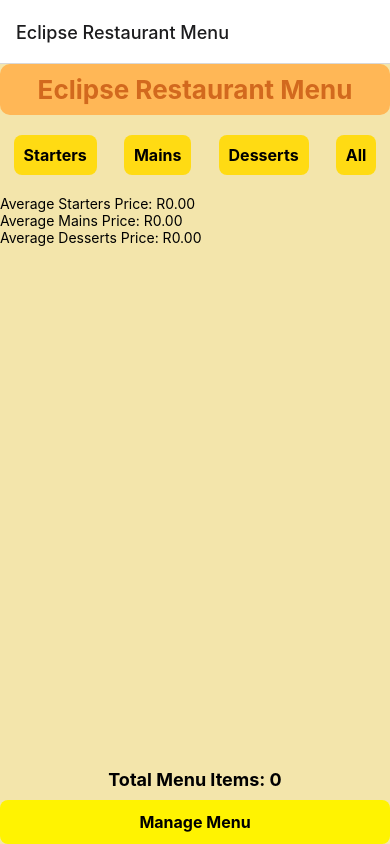
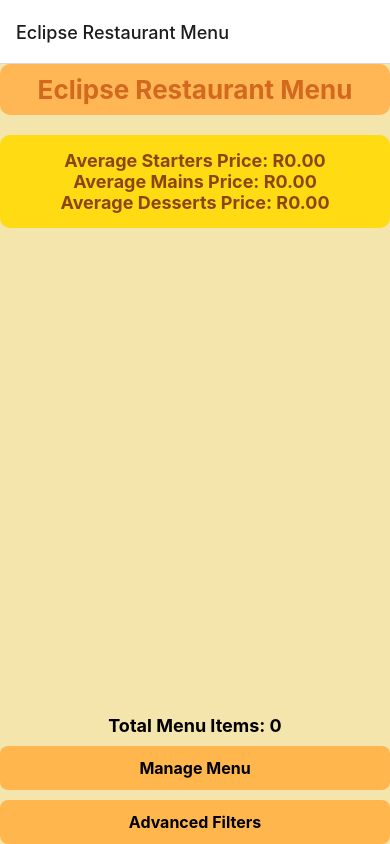
Before and after one commit to 2111Puja/EclipseApp, a React Native app: screen / in a window 390 px wide. Built offline with nearby package versions, Linux system fonts and the light colour scheme.

Commit message:
third commit

```diff
--- a/App.tsx
+++ b/App.tsx
@@ -3,8 +3,9 @@ import { StatusBar } from 'expo-status-bar';
 import { FlatList, SafeAreaView, StyleSheet, Text, TouchableOpacity, View } from 'react-native';
 import { NavigationContainer } from '@react-navigation/native';
 import { createStackNavigator } from '@react-navigation/stack';
-import ManageMenuScreen from './ManageMenuScreen'; // Import your ManageMenuScreen
-import { MenuItem, RootStackParamList } from './types'; // Import types
+import ManageMenuScreen from './ManageMenuScreen';
+import FilterMenuScreen from './FilterMenuScreen';
+import { MenuItem, RootStackParamList } from './types';
 
 // Create the stack navigator
 const Stack = createStackNavigator<RootStackParamList>();
@@ -21,12 +22,6 @@ const calculateAveragePrice = (items: MenuItem[], course: string) => {
 export default function App() {
   const initialDishes: MenuItem[] = []; // Initial state for menu items
   const [menuItems, setMenuItems] = useState<MenuItem[]>(initialDishes);
-  const [filter, setFilter] = useState<string>(''); // For course filtering
-
-  // Filter menu items based on the selected course
-  const filteredMenuItems = filter
-    ? menuItems.filter(item => item.course === filter)
-    : menuItems;
 
   // Calculate average price for each course
   const averageStartersPrice = calculateAveragePrice(menuItems, 'Starter');
@@ -45,35 +40,29 @@ export default function App() {
                 <Text style={styles.appName}>Eclipse Restaurant Menu</Text>
               </View>
 
-              {/* Filter buttons */}
-              <View style={styles.filterContainer}>
-                {['Starter', 'Main', 'Dessert', ''].map(course => (
-                  <TouchableOpacity
-                    key={course}
-                    style={styles.filterButton}
-                    onPress={() => setFilter(course)}
-                  >
-                    <Text style={styles.filterText}>{course ? `${course}s` : 'All'}</Text>
-                  </TouchableOpacity>
-                ))}
-              </View>
-
               {/* Display average prices */}
-              <View>
-                <Text>Average Starters Price: R{averageStartersPrice.toFixed(2)}</Text>
-                <Text>Average Mains Price: R{averageMainsPrice.toFixed(2)}</Text>
-                <Text>Average Desserts Price: R{averageDessertsPrice.toFixed(2)}</Text>
+              <View style={styles.averagePriceContainer}>
+                <Text style={styles.averagePriceText}>Average Starters Price: R{averageStartersPrice.toFixed(2)}</Text>
+                <Text style={styles.averagePriceText}>Average Mains Price: R{averageMainsPrice.toFixed(2)}</Text>
+                <Text style={styles.averagePriceText}>Average Desserts Price: R{averageDessertsPrice.toFixed(2)}</Text>
               </View>
 
               {/* FlatList for displaying menu items */}
               <FlatList
-                data={filteredMenuItems}
-                keyExtractor={(item) => item.id} // Use item.id as key
+                data={menuItems} // Display all menu items without filtering
+                keyExtractor={(item) => item.id}
                 renderItem={({ item }) => (
                   <View style={styles.itemContainer}>
-                    <Text style={styles.itemText}>
-                      {item.name} - {item.description} ({item.course})
-                    </Text>
+                    {/* Dish name */}
+                    <Text style={styles.dishName}>{item.name}</Text>
+
+                    {/* Dish description */}
+                    <Text style={styles.dishDescription}>{item.description}</Text>
+
+                    {/* Course type */}
+                    <Text style={styles.courseType}>{item.course}</Text>
+
+                    {/* Price */}
                     <View style={styles.priceContainer}>
                       <Text style={styles.priceText}>R{item.price.toFixed(2)}</Text>
                     </View>
@@ -81,7 +70,7 @@ export default function App() {
                 )}
               />
 
-              <Text style={styles.totalItems}>Total Menu Items: {filteredMenuItems.length}</Text>
+              <Text style={styles.totalItems}>Total Menu Items: {menuItems.length}</Text>
 
               {/* Navigate to Manage Menu screen */}
               <TouchableOpacity
@@ -89,6 +78,14 @@ export default function App() {
                 onPress={() => navigation.navigate('Manage Menu', { menuItems, setMenuItems })}
               >
                 <Text style={styles.buttonText}>Manage Menu</Text>
+              </TouchableOpacity>
+
+              {/* Navigate to Filter Menu Screen */}
+              <TouchableOpacity
+                style={styles.navigateButton}
+                onPress={() => navigation.navigate('FilterMenu', { items: menuItems, navigation })}
+              >
+                <Text style={styles.buttonText}>Advanced Filters</Text>
               </TouchableOpacity>
             </SafeAreaView>
           )}
@@ -103,11 +100,15 @@ export default function App() {
             />
           )}
         </Stack.Screen>
+
+        {/* Filter Menu Screen */}
+        <Stack.Screen name="FilterMenu">
+          {({ route, navigation }) => <FilterMenuScreen items={route.params.items} navigation={navigation} route={undefined} />}
+        </Stack.Screen>
       </Stack.Navigator>
     </NavigationContainer>
   );
 }
-
 
 /*Stackoverflow, 2024
   React typescript onClick event typing
@@ -140,44 +141,58 @@ const styles = StyleSheet.create({
     fontWeight: 'bold',
     color: '#d2691e',
   },
-  filterContainer: {
-    flexDirection: 'row',
-    justifyContent: 'space-around',
+  averagePriceContainer: {
+    backgroundColor: '#ffdb13',
+    padding: 15,
+    borderRadius: 10,
     marginBottom: 20,
+    alignItems: 'center',
   },
-  filterButton: {
-    backgroundColor: '#ffdb13',
-    padding: 10,
-    borderRadius: 8,
-  },
-  filterText: {
-    color: 'black',
+  averagePriceText: {
+    fontSize: 18,
+    color: '#8b4513',
     fontWeight: 'bold',
-    fontSize: 16,
   },
   itemContainer: {
-    flexDirection: 'row',
-    justifyContent: 'space-between',
     padding: 15,
-    borderBottomWidth: 1,
-    borderBottomColor: '#ff6347',
-    backgroundColor: '#fff9e6',
+    borderWidth: 1,
+    borderColor: '#800000',
+    backgroundColor: '#fdf4e3',
     marginBottom: 10,
     borderRadius: 10,
+    shadowColor: '#000',
+    shadowOffset: { width: 0, height: 2 },
+    shadowOpacity: 0.2,
+    shadowRadius: 3,
   },
-  itemText: {
+  dishName: {
+    fontSize: 22,
+    fontWeight: 'bold',
+    color: '#d2691e',
+    marginBottom: 5,
+  },
+  dishDescription: {
     fontSize: 16,
-    color: '#d2691e',
+    color: '#8b4513',
+    marginBottom: 5,
+  },
+  courseType: {
+    fontSize: 16,
+    color: '#a0522d',
+    fontStyle: 'italic',
   },
   priceContainer: {
-    backgroundColor: '#ffdb13',
-    padding: 5,
-    borderRadius: 10,
+    flex: 1,
+    alignItems: 'flex-end',
   },
   priceText: {
     fontSize: 18,
     color: 'black',
     fontWeight: 'bold',
+    backgroundColor: '#ffe747',
+    paddingVertical: 2,
+    paddingHorizontal: 5,
+    borderRadius: 5,
   },
   totalItems: {
     marginTop: 20,
@@ -187,7 +202,7 @@ const styles = StyleSheet.create({
     color: '#000',
   },
   navigateButton: {
-    backgroundColor: '#fff301',
+    backgroundColor: '#ffb74d',
     padding: 12,
     borderRadius: 8,
     alignItems: 'center',
--- a/FilterMenuScreen.tsx
+++ b/FilterMenuScreen.tsx
@@ -1,17 +1,26 @@
 import React, { useState } from 'react';
-import { View, Text, StyleSheet } from 'react-native';
+import { View, Text, StyleSheet, TouchableOpacity } from 'react-native';
 import { Picker } from '@react-native-picker/picker';
 import { FlatList } from 'react-native-gesture-handler';
+import { StackNavigationProp } from '@react-navigation/stack';
 
 // Define props type for navigation
 type FilterMenuScreenProps = {
-  items: { id: string; name: string; type: string; }[]; // Adjust type based on your items structure
+  navigation: StackNavigationProp<any>; // Update the type based on your navigator structure
+  route: any; // You can define the route params if needed
+  items: { id: string; name: string; course: string; }[]; // Adjust type based on your items structure
 };
 
-const FilterMenuScreen: React.FC<FilterMenuScreenProps> = ({ items }) => {
+const FilterMenuScreen: React.FC<FilterMenuScreenProps> = ({ items, navigation }) => {
   const [selectedType, setSelectedType] = useState('Starter');
-  const filteredItems = items.filter(item => item.type === selectedType);
+  const filteredItems = items.filter(item => item.course === selectedType);
 
+  const handleItemPress = (itemId: string) => {
+    // Navigate to another screen or handle item press
+    navigation.navigate('ItemDetail', { itemId }); // Update 'ItemDetail' to your actual screen name
+  };
+
+  // Ensure the function returns JSX
   return (
     <View style={styles.container}>
       <Text style={styles.title}>Filter Menu By Course</Text>
@@ -21,7 +30,7 @@ const FilterMenuScreen: React.FC<FilterMenuScreenProps> = ({ items }) => {
         style={styles.picker}
       >
         <Picker.Item label="Starter" value="Starter" />
-        <Picker.Item label="Main Course" value="Main Course" />
+        <Picker.Item label="Main" value="Main" />
         <Picker.Item label="Dessert" value="Dessert" />
       </Picker>
 
@@ -29,14 +38,17 @@ const FilterMenuScreen: React.FC<FilterMenuScreenProps> = ({ items }) => {
         data={filteredItems}
         keyExtractor={(item) => item.id}
         renderItem={({ item }) => (
-          <View style={styles.itemContainer}>
-            <Text style={styles.itemText}>{item.name}</Text>
-          </View>
+          <TouchableOpacity onPress={() => handleItemPress(item.id)}>
+            <View style={styles.itemContainer}>
+              <Text style={styles.itemText}>{item.name}</Text>
+            </View>
+          </TouchableOpacity>
         )}
       />
     </View>
   );
 };
+
 /*Stackoverflow, 2024
   React typescript onClick event typing
   Stackoverflow
@@ -49,7 +61,6 @@ const FilterMenuScreen: React.FC<FilterMenuScreenProps> = ({ items }) => {
    https://www.youtube.com/watch?v=BNzC7QyoPNk&list=PL480DYS-b_kfYdAhBTh7U6fzNlE3ME7MD&index=8&ab_channel=IIEVCSchoolofComputerScience
    [Accessed 28 September 2024]. */
 
-// Styles
 const styles = StyleSheet.create({
   container: {
     flex: 1,
@@ -62,26 +73,25 @@ const styles = StyleSheet.create({
     fontSize: 24,
     fontWeight: 'bold',
     marginBottom: 20,
-    color: '#d2691e', // Matches the color palette for consistency
+    color: '#d2691e',
   },
   picker: {
-    width: '80%',
     height: 50,
-    backgroundColor: '#ffdb13', // Yellow background to match your theme
-    borderRadius: 8,
+    width: 200,
+    backgroundColor: '#ffdb13',
     marginBottom: 20,
   },
   itemContainer: {
-    padding: 15,
-    backgroundColor: '#fff',
+    padding: 10,
+    marginVertical: 5,
+    backgroundColor: '#fff9e6',
     borderRadius: 8,
-    marginBottom: 10,
     width: '100%',
     alignItems: 'center',
   },
   itemText: {
     fontSize: 18,
-    color: '#d2691e', // Matches the text color of other UI elements
+    color: '#d2691e',
   },
 });
 
--- a/ManageMenuScreen.tsx
+++ b/ManageMenuScreen.tsx
@@ -2,35 +2,28 @@ import React, { useState } from 'react';
 import { View, Text, TextInput, Button, StyleSheet, FlatList, TouchableOpacity } from 'react-native';
 import { RouteProp } from '@react-navigation/native';
 import { StackNavigationProp } from '@react-navigation/stack';
-import { MenuItem, RootStackParamList } from './App';
+import { MenuItem, RootStackParamList } from './types';
 import { Picker } from '@react-native-picker/picker';
-import { Dispatch, SetStateAction } from 'react';
 
-// Define the props for the ManageMenuScreen
-// Define the props for the ManageMenuScreen component
 type ManageMenuScreenProps = {
-  navigation: StackNavigationProp<RootStackParamList, 'Manage Menu'>; // Handles navigation
-  route: RouteProp<RootStackParamList, 'Manage Menu'>; // Handles the route parameters
+  navigation: StackNavigationProp<RootStackParamList, 'Manage Menu'>;
+  route: RouteProp<RootStackParamList, 'Manage Menu'>;
 };
 
-// ManageMenuScreen component
 const ManageMenuScreen: React.FC<ManageMenuScreenProps> = ({ route, navigation }) => {
-  const { menuItems, setMenuItems } = route.params; // Extract parameters from route
-
+  const { menuItems, setMenuItems } = route.params;
 
   const [newItem, setNewItem] = useState<MenuItem>({ id: '', name: '', description: '', course: '', price: 0 });
 
-  // Function to handle adding a new menu item
   const addMenuItem = () => {
     if (newItem.name && newItem.course && newItem.price > 0) {
-      setMenuItems(prevItems => [...prevItems, newItem]); // Use functional update
+      setMenuItems(prevItems => [...prevItems, newItem]);
       setNewItem({ id: '', name: '', description: '', course: '', price: 0 });
     } else {
       alert('Please fill in all fields with valid values');
     }
   };
 
-  // Function to remove a menu item by index
   const removeMenuItem = (index: number) => {
     const updatedItems = menuItems.filter((item, i) => i !== index);
     setMenuItems(updatedItems);
@@ -75,7 +68,9 @@ const ManageMenuScreen: React.FC<ManageMenuScreenProps> = ({ route, navigation }
       />
 
       {/* Add button */}
-      <Button title="Add Menu Item" onPress={addMenuItem} />
+      <TouchableOpacity style={styles.addButton} onPress={addMenuItem}>
+        <Text style={styles.addButtonText}>Add Menu Item</Text>
+      </TouchableOpacity>
 
       {/* List of current menu items with delete functionality */}
       <FlatList
@@ -83,9 +78,14 @@ const ManageMenuScreen: React.FC<ManageMenuScreenProps> = ({ route, navigation }
         keyExtractor={(item, index) => `${item.name}-${index}`}
         renderItem={({ item, index }) => (
           <View style={styles.itemContainer}>
-            <Text style={styles.itemText}>
-              {item.name} - {item.description} ({item.course}) - R{item.price.toFixed(2)}
-            </Text>
+            <View style={styles.textContainer}>
+              <Text style={styles.dishName}>{item.name}</Text>
+              <Text style={styles.description}>{item.description}</Text>
+              <Text style={styles.course}>{item.course}</Text>
+            </View>
+            <View style={styles.priceContainer}>
+              <Text style={styles.price}>{`R${item.price.toFixed(2)}`}</Text>
+            </View>
             <TouchableOpacity style={styles.deleteButton} onPress={() => removeMenuItem(index)}>
               <Text style={styles.deleteButtonText}>Delete</Text>
             </TouchableOpacity>
@@ -96,7 +96,6 @@ const ManageMenuScreen: React.FC<ManageMenuScreenProps> = ({ route, navigation }
   );
 };
 
-// Styles for the ManageMenuScreen
 const styles = StyleSheet.create({
   container: {
     flex: 1,
@@ -104,50 +103,92 @@ const styles = StyleSheet.create({
     backgroundColor: '#f3e5ab',
   },
   title: {
-    fontSize: 24,
+    fontSize: 26,
     fontWeight: 'bold',
     marginBottom: 20,
     textAlign: 'center',
-    color: '#d2691e',
+    color: '#3e2723',
   },
   input: {
-    borderColor: '#d2691e',
+    borderColor: '#d4a373',
     borderWidth: 1,
-    borderRadius: 5,
+    borderRadius: 8,
     padding: 10,
-    marginBottom: 10,
-    backgroundColor: '#fff9e6',
+    marginBottom: 15,
+    backgroundColor: '#ffffff',
+    fontSize: 16,
   },
   picker: {
     height: 50,
     width: '100%',
-    marginBottom: 10,
-    borderColor: '#d2691e',
+    marginBottom: 15,
+    borderColor: '#d4a373',
     borderWidth: 1,
-    borderRadius: 5,
-    backgroundColor: '#fff9e6',
+    borderRadius: 8,
+    backgroundColor: '#ffffff',
+  },
+  addButton: {
+    backgroundColor: '#ffb74d',
+    padding: 15,
+    borderRadius: 8,
+    alignItems: 'center',
+    marginVertical: 20,
+  },
+  addButtonText: {
+    color: '#fff',
+    fontWeight: 'bold',
+    fontSize: 18,
   },
   itemContainer: {
     flexDirection: 'row',
     justifyContent: 'space-between',
+    alignItems: 'center',
     padding: 15,
     borderBottomWidth: 1,
-    borderBottomColor: '#ff6347',
-    backgroundColor: '#fff9e6',
+    borderBottomColor: '#A0522D',
+    borderColor: '#800000',
+    backgroundColor: '#ffffff',
     borderRadius: 10,
     marginBottom: 10,
   },
-  itemText: {
+  textContainer: {
+    flex: 3,
+  },
+  priceContainer: {
+    flex: 1,
+    backgroundColor: '#ffe747',
+    padding: 5,
+    alignItems: 'flex-end',
+    borderRadius: 20,
+  },
+  price: {
     fontSize: 16,
-    color: '#d2691e',
+    fontWeight: 'bold',
+    color: '#000',
+  },
+  dishName: {
+    fontSize: 18,
+    fontWeight: 'bold',
+    color: '#795548',
+  },
+  description: {
+    fontSize: 16,
+    color: '#6d4c41',
+    marginBottom: 5,
+  },
+  course: {
+    fontSize: 14,
+    fontStyle: 'italic',
+    color: '#8d6e63',
   },
   deleteButton: {
-    backgroundColor: '#ff6347',
-    padding: 5,
-    borderRadius: 5,
+    backgroundColor: '#ff7043',
+    padding: 8,
+    borderRadius: 8,
+    alignItems: 'center',
   },
   deleteButtonText: {
-    color: 'white',
+    color: '#fff',
     fontWeight: 'bold',
   },
 });
--- a/types.tsx
+++ b/types.tsx
@@ -13,5 +13,11 @@ export type MenuItem = {
     'Manage Menu': {
       menuItems: MenuItem[];
       setMenuItems: React.Dispatch<React.SetStateAction<MenuItem[]>>;
+
     };
+
+    Filter: undefined;
+    FilterMenu: {
+    items: MenuItem[];
   };
+}
```
